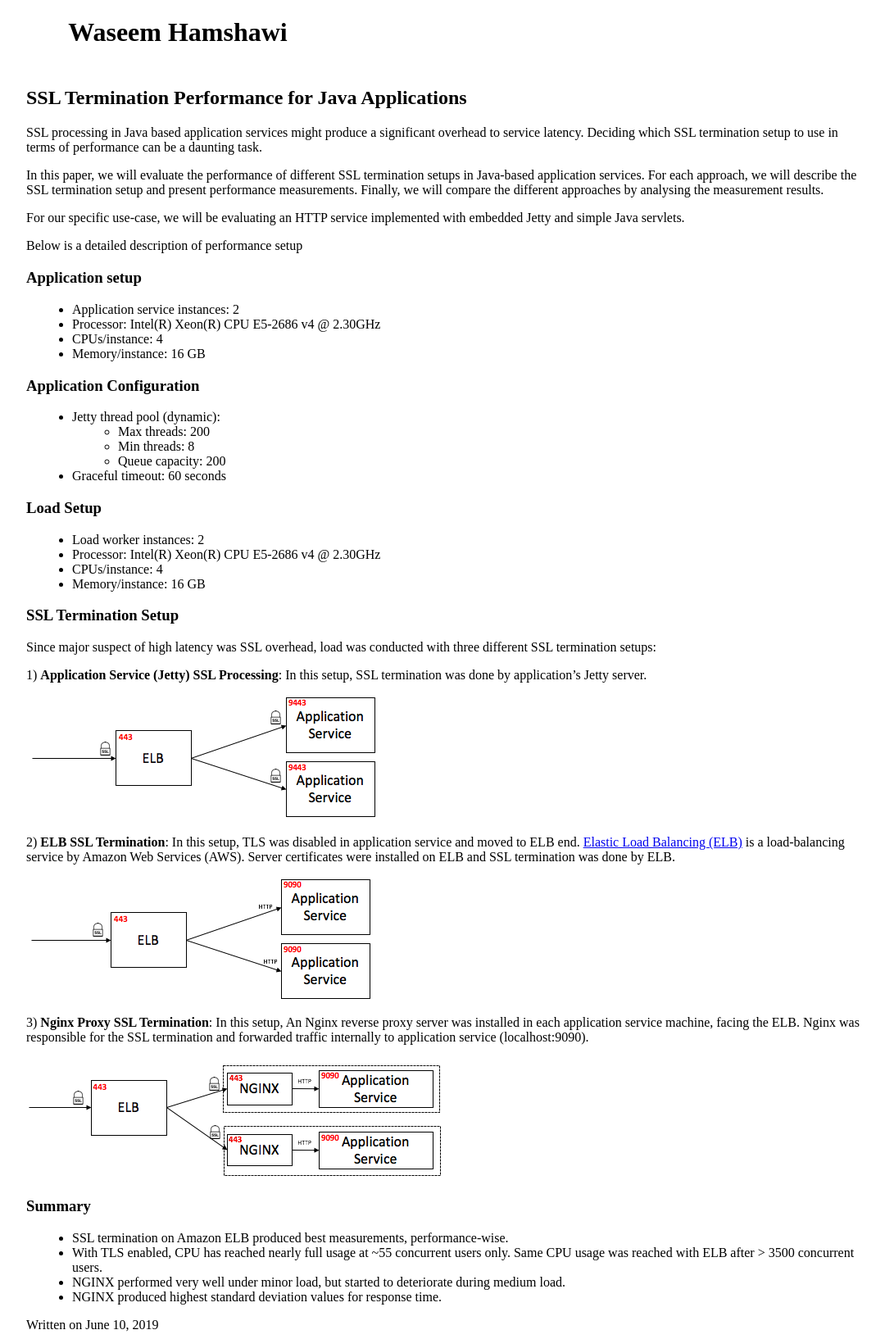
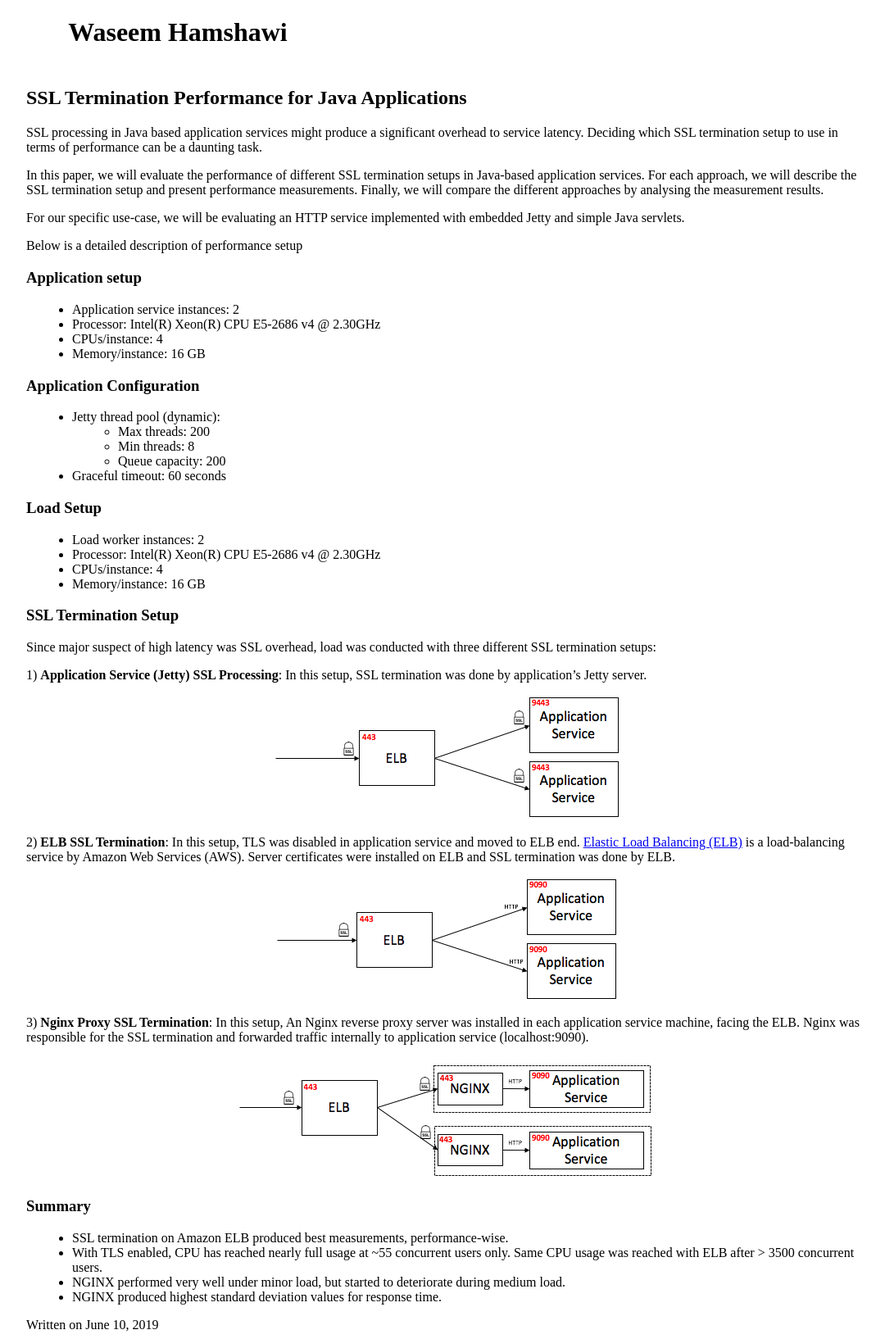
Before and after one commit to waseemh/waseemh.github.io, a Jekyll site: the page built from _posts/2019-06-10-ssl-termination-performance-java-applications.md, in a window 1280 px wide. Shown: the whole page at 82% size, without its empty margins (96-1176 px from the left). Built offline with Jekyll 4.4.1, drawn with Linux system fonts in a browser that asks for light colours.

Commit message:
Update default.html

```diff
--- a/_layouts/default.html
+++ b/_layouts/default.html
@@ -12,6 +12,11 @@
       ul {margin-left:1em;}
       .i2 {margin-left:2em;}
       body {margin-left:auto; margin-right:auto; width:80%; background-color:#ffffff;}
+      img {
+  max-width: 100%;
+  display: block;
+  margin: 0 auto;
+}
     </style>
   </head>
   <body>
```
